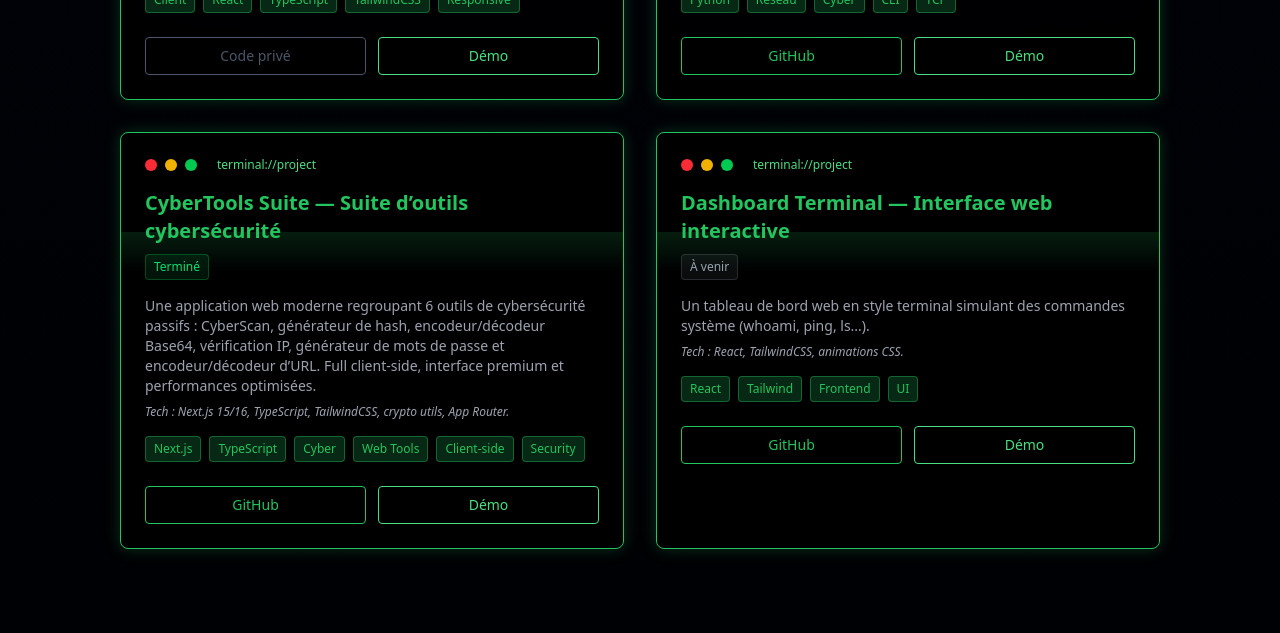
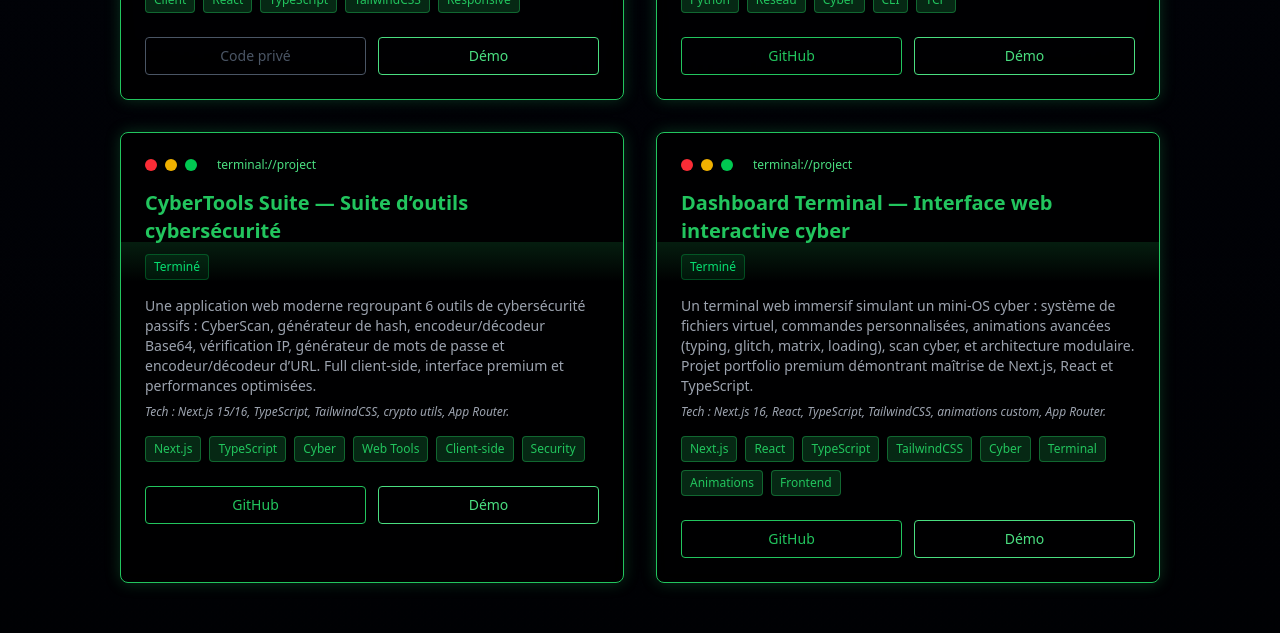
Before and after one commit to Blamxis/portfolio-maxime, a Next.js app: page / in a window 1280 px wide. Shown: the part 7560-8193 px from the top of the page. Built offline with nearby package versions, Linux system fonts and the light colour scheme.

Commit message:
Add dashboard-terminal project in my portfolio

```diff
--- a/app/components/sections/Projects.tsx
+++ b/app/components/sections/Projects.tsx
@@ -44,15 +44,24 @@ export default function Projects() {
     },
 
     {
-      title: "Dashboard Terminal — Interface web interactive",
+      title: "Dashboard Terminal — Interface web interactive cyber",
       description:
-        "Un tableau de bord web en style terminal simulant des commandes système (whoami, ping, ls...).",
-      tech: "Tech : React, TailwindCSS, animations CSS.",
-      status: "À venir",
-      statusColor: "gray",
-      tags: ["React", "Tailwind", "Frontend", "UI"],
-      github: "#",
-      demo: "#",
+        "Un terminal web immersif simulant un mini‑OS cyber : système de fichiers virtuel, commandes personnalisées, animations avancées (typing, glitch, matrix, loading), scan cyber, et architecture modulaire. Projet portfolio premium démontrant maîtrise de Next.js, React et TypeScript.",
+      tech: "Tech : Next.js 16, React, TypeScript, TailwindCSS, animations custom, App Router.",
+      status: "Terminé",
+      statusColor: "green",
+      tags: [
+        "Next.js",
+        "React",
+        "TypeScript",
+        "TailwindCSS",
+        "Cyber",
+        "Terminal",
+        "Animations",
+        "Frontend",
+      ],
+      github: "https://github.com/Blamxis/dashboard-terminal",
+      demo: "https://dashboard-terminal-v1.vercel.app/",
     },
   ];
 
```
